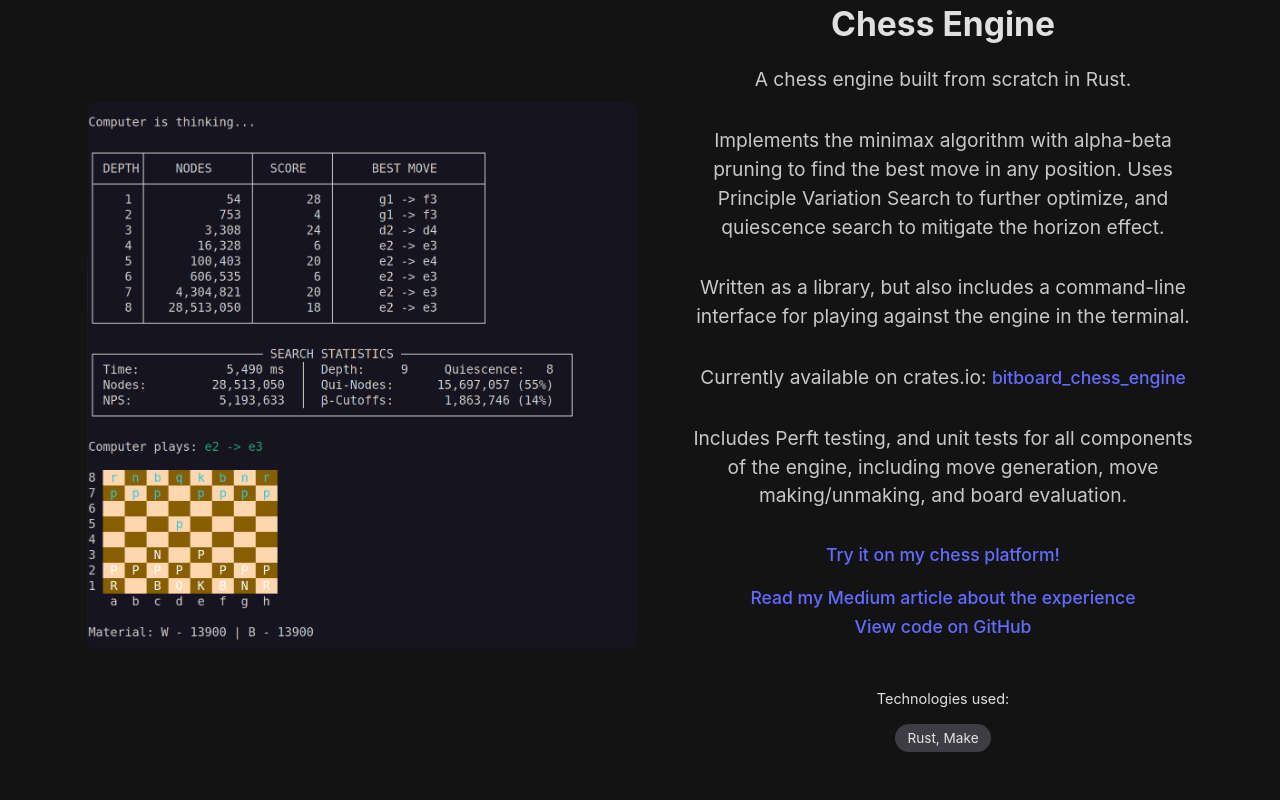
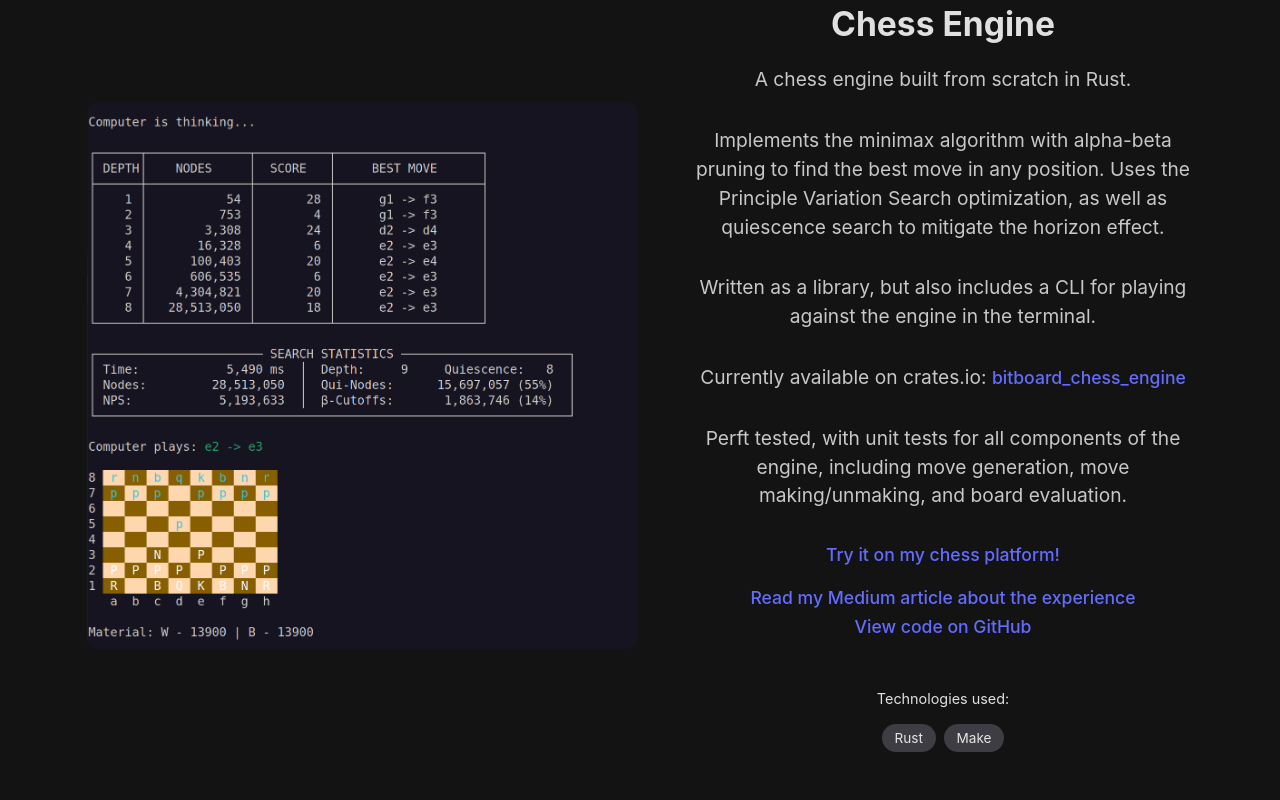
Before and after one commit to brendandagys/Portfolio, a React (Vite) app in the folder frontend/: page / in a window 1280 px wide. Shown: the part 2160-2960 px from the top of the page. Built offline with nearby package versions, Linux system fonts and the light colour scheme.

Commit message:
Wording updates

```diff
--- a/frontend/src/components/WorkSection.tsx
+++ b/frontend/src/components/WorkSection.tsx
@@ -25,13 +25,13 @@ export const WorkSection: React.FC = () => {
               <p>A chess engine built from scratch in Rust.</p>
               <p>
                 Implements the minimax algorithm with alpha-beta pruning to find
-                the best move in any position. Uses Principle Variation Search
-                to further optimize, and quiescence search to mitigate the
-                horizon effect.
+                the best move in any position. Uses the Principle Variation
+                Search optimization, as well as quiescence search to mitigate
+                the horizon effect.
               </p>
               <p>
-                Written as a library, but also includes a command-line interface
-                for playing against the engine in the terminal.
+                Written as a library, but also includes a CLI for playing
+                against the engine in the terminal.
               </p>
               <p>
                 Currently available on crates.io:{" "}
@@ -44,9 +44,9 @@ export const WorkSection: React.FC = () => {
                 </a>
               </p>
               <p>
-                Includes Perft testing, and unit tests for all components of the
-                engine, including move generation, move making/unmaking, and
-                board evaluation.
+                Perft tested, with unit tests for all components of the engine,
+                including move generation, move making/unmaking, and board
+                evaluation.
               </p>
 
               <a
@@ -73,7 +73,7 @@ export const WorkSection: React.FC = () => {
               </a>
 
               <div className="mt-4"></div>
-              <Pills content={["Rust, Make"]} />
+              <Pills content={["Rust", "Make"]} />
             </div>
           </div>
 
```
